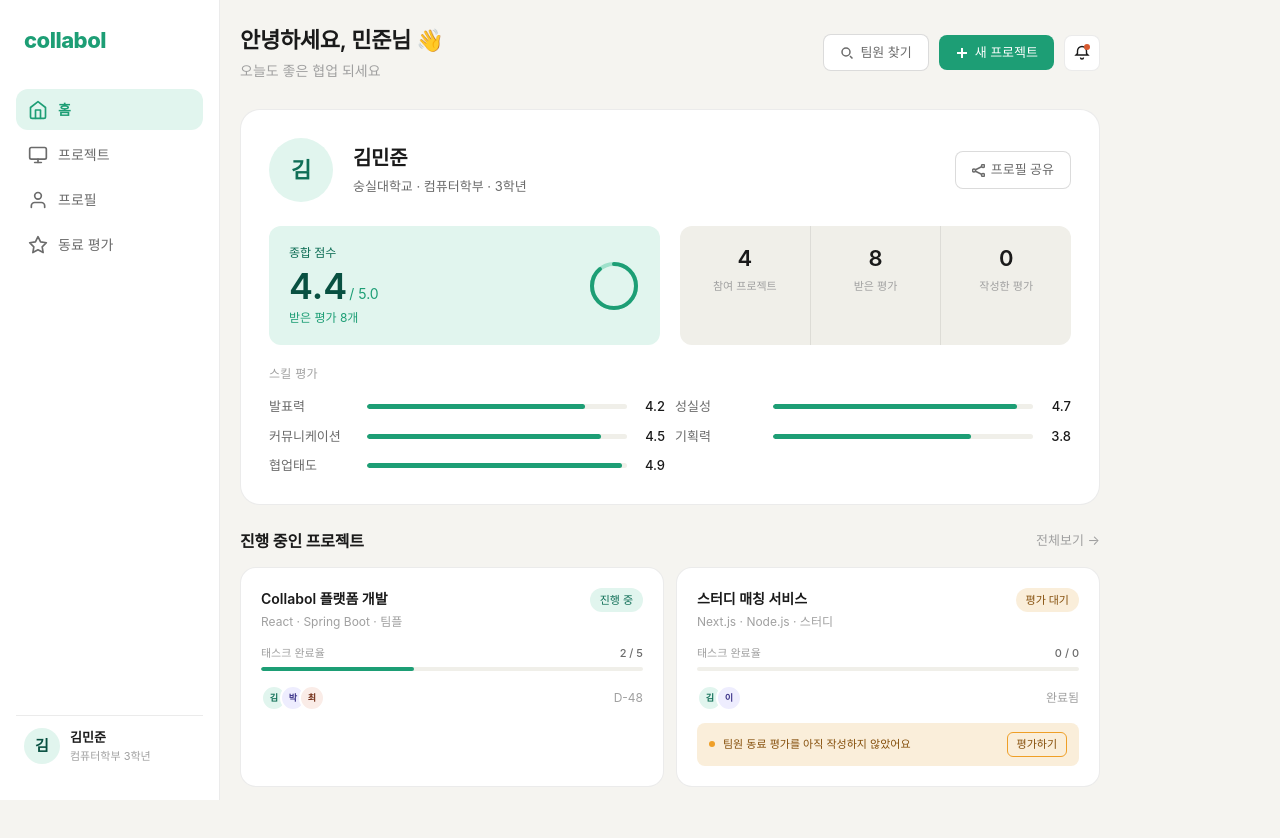
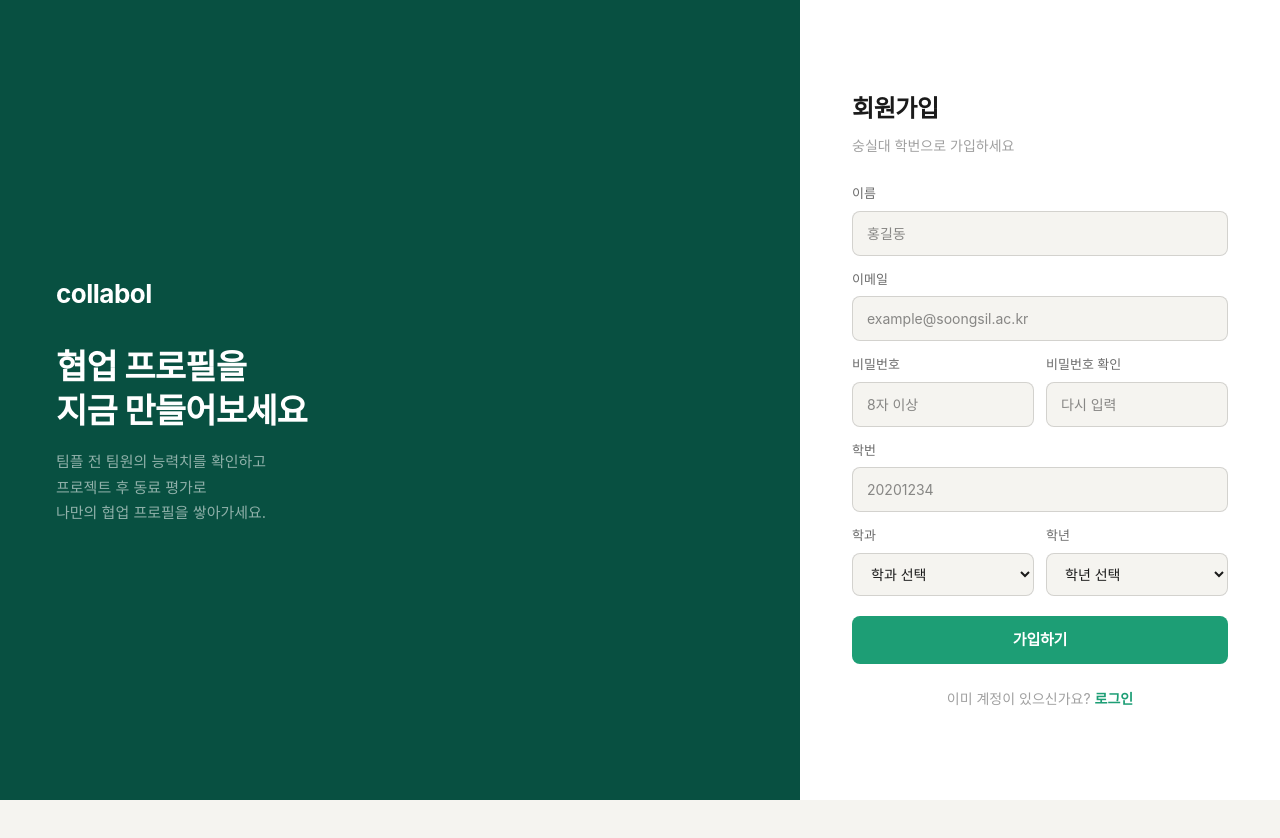
Before and after one commit to hefour/Collabol-FE, a React (Vite) app: page /register in a window 1280 px wide. Before the commit this address led to /. Shown: the top 838 px of the page. After the commit the page ends 800 px from the top, so only its background shows below. Built offline with nearby package versions, Linux system fonts and the light colour scheme; a web font is replaced by a local one.

Commit message:
feat: 인증 라우팅 추가 (/login, /register)

```diff
--- a/src/App.tsx
+++ b/src/App.tsx
@@ -1,5 +1,7 @@
 import { Routes, Route, Navigate } from 'react-router-dom'
 import Layout from './components/layout/Layout'
+import LoginPage from './pages/LoginPage'
+import RegisterPage from './pages/RegisterPage'
 import HomePage from './pages/HomePage'
 import ProjectsPage from './pages/ProjectsPage'
 import ProfilePage from './pages/ProfilePage'
@@ -9,7 +11,14 @@
 export default function App() {
   return (
     <Routes>
+      {/* 인증 */}
+      <Route path="/login" element={<LoginPage />} />
+      <Route path="/register" element={<RegisterPage />} />
+
+      {/* 공개 */}
       <Route path="/profile/:userId/share" element={<SharePage />} />
+
+      {/* 앱 (사이드바 레이아웃) */}
       <Route element={<Layout />}>
         <Route path="/" element={<HomePage />} />
         <Route path="/projects" element={<ProjectsPage />} />
```
Lines whose indentation alone changed are shown as unchanged.
